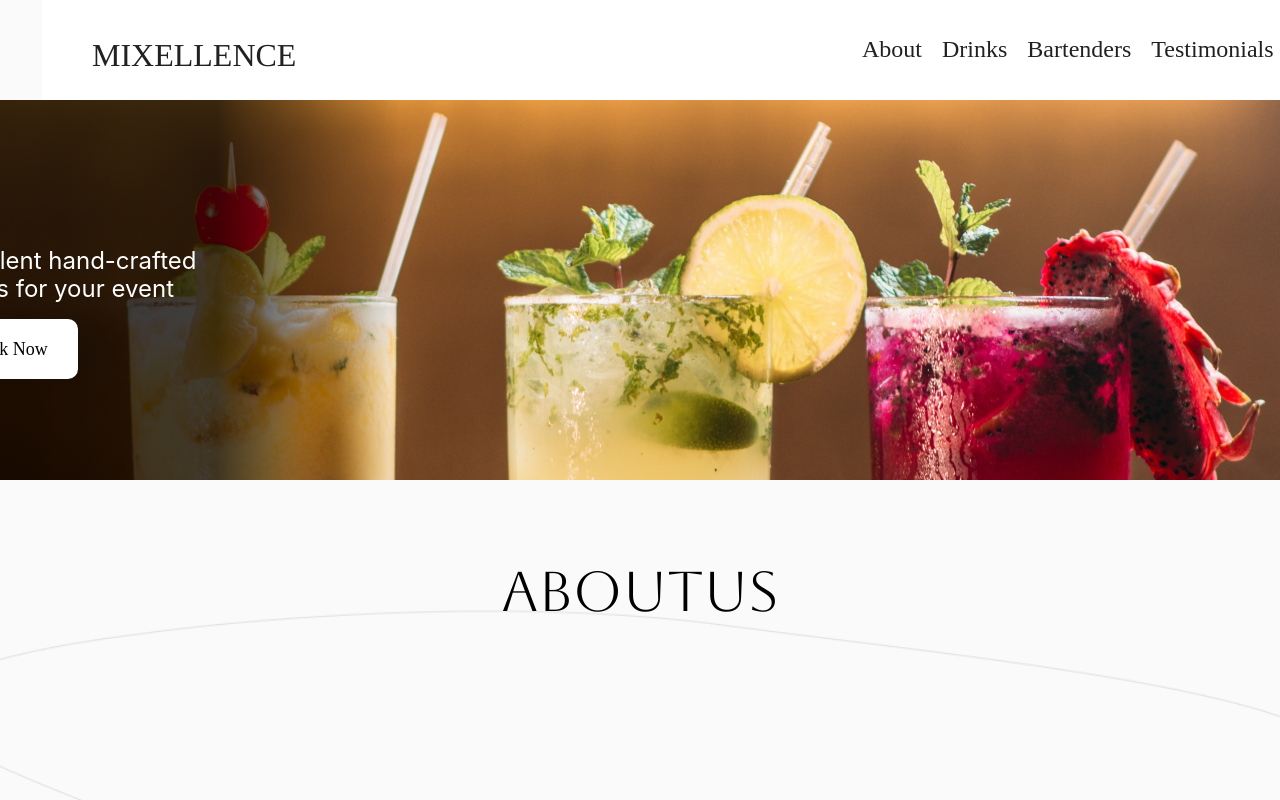
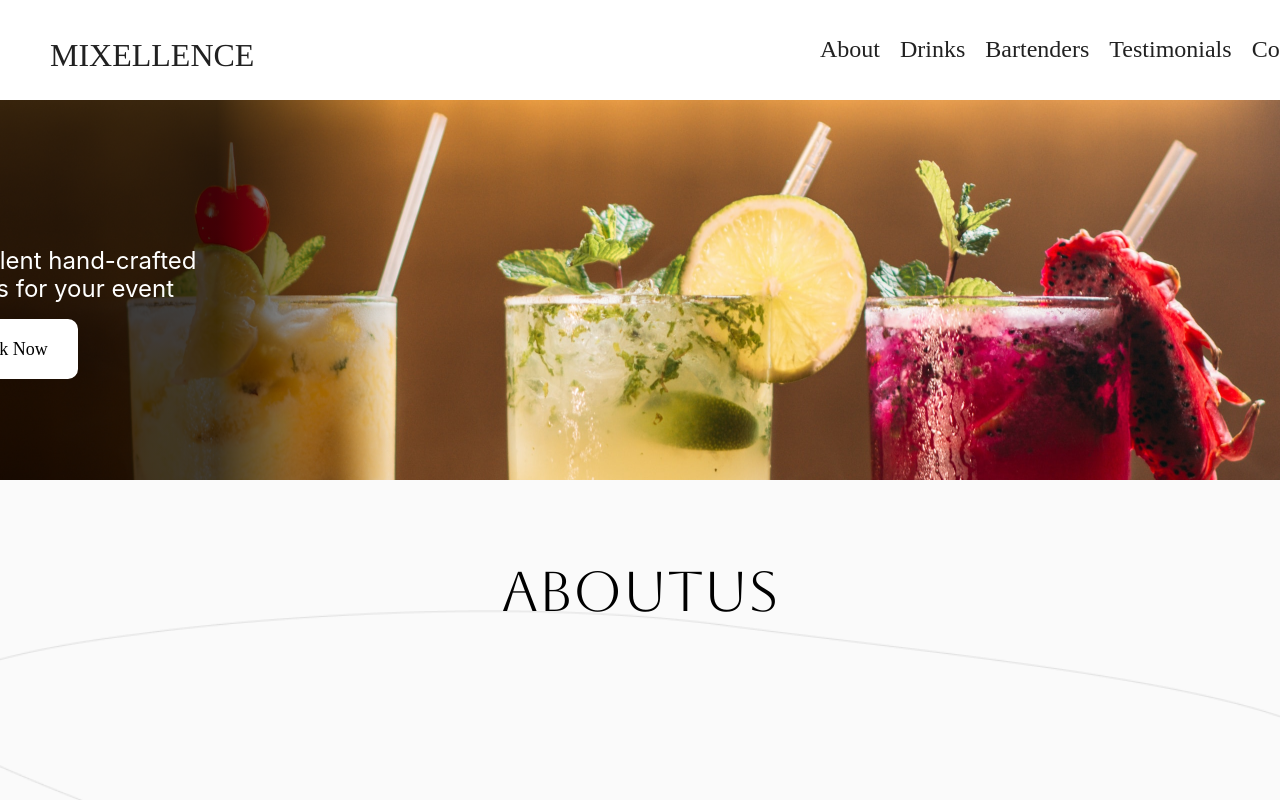
Before and after one commit to tdebella/Mixellence, a React (Create React App) app: page / in a window 1280 px wide. Shown: the top 800 px of the page. Built offline with nearby package versions, Linux system fonts and the light colour scheme; no server answers; the database is empty.

Commit message:
remove navbar left margin

```diff
--- a/src/Components/Navbar.css
+++ b/src/Components/Navbar.css
@@ -4,13 +4,12 @@
   justify-content: space-between;
   background-color: #ffffff;
   color: #000000;
-
   padding: 0 50px;
-  margin: 0 122px;
   position: fixed;
   width: 100%;
   height: 100px;
   top: 0px;
+  left: 0px;
   font-family: "Aberato";
   z-index: 13;
 }
```
